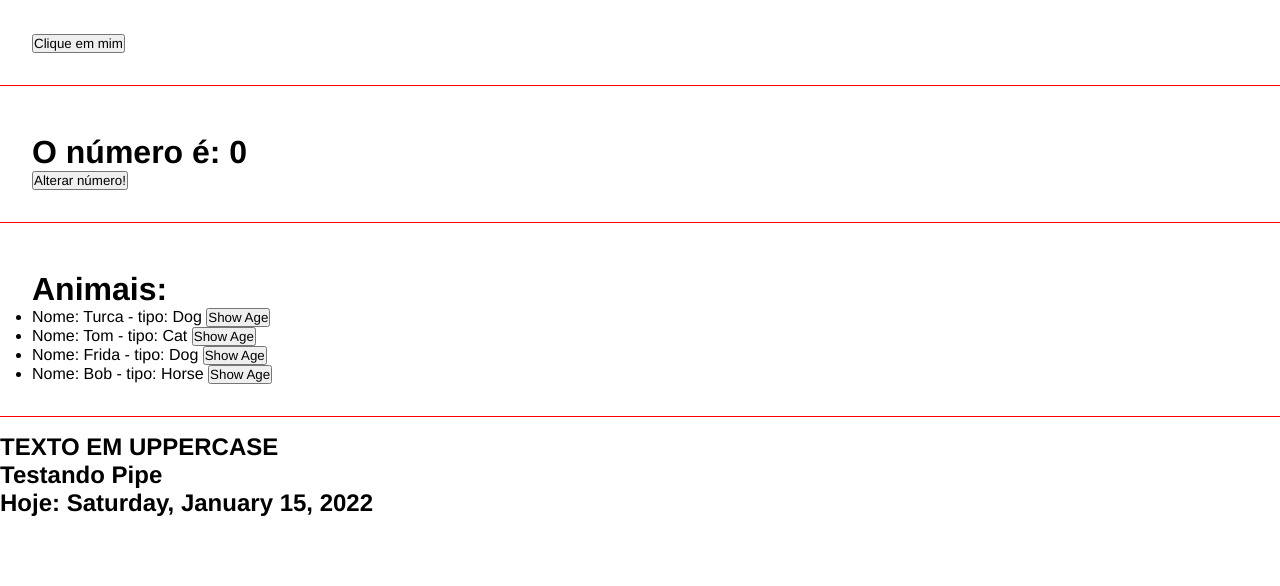
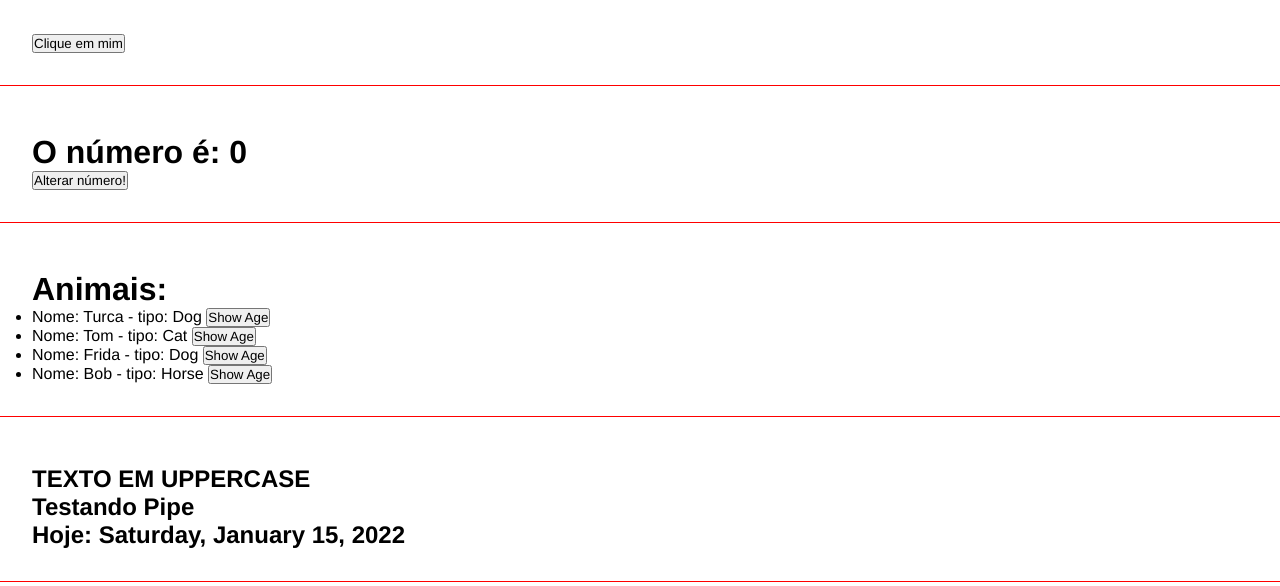
Before and after one commit to matheusbattisti/curso_angular_yt, an Angular app: page / in a window 1280 px wide. Shown: the part 713-1299 px from the top of the page. Built offline with nearby package versions, Linux system fonts and the light colour scheme.

Commit message:
finalizando pipe

```diff
--- a/src/app/components/pipes/pipes.component.html
+++ b/src/app/components/pipes/pipes.component.html
@@ -1,3 +1,5 @@
-<h2>{{ "Texto em uppercase" | uppercase }}</h2>
-<h2>{{ someText | titlecase }}</h2>
-<h2>Hoje: {{ today | date: "fullDate" }}</h2>
+<div class="class">
+  <h2>{{ "Texto em uppercase" | uppercase }}</h2>
+  <h2>{{ someText | titlecase }}</h2>
+  <h2>Hoje: {{ today | date: "fullDate" }}</h2>
+</div>
```
